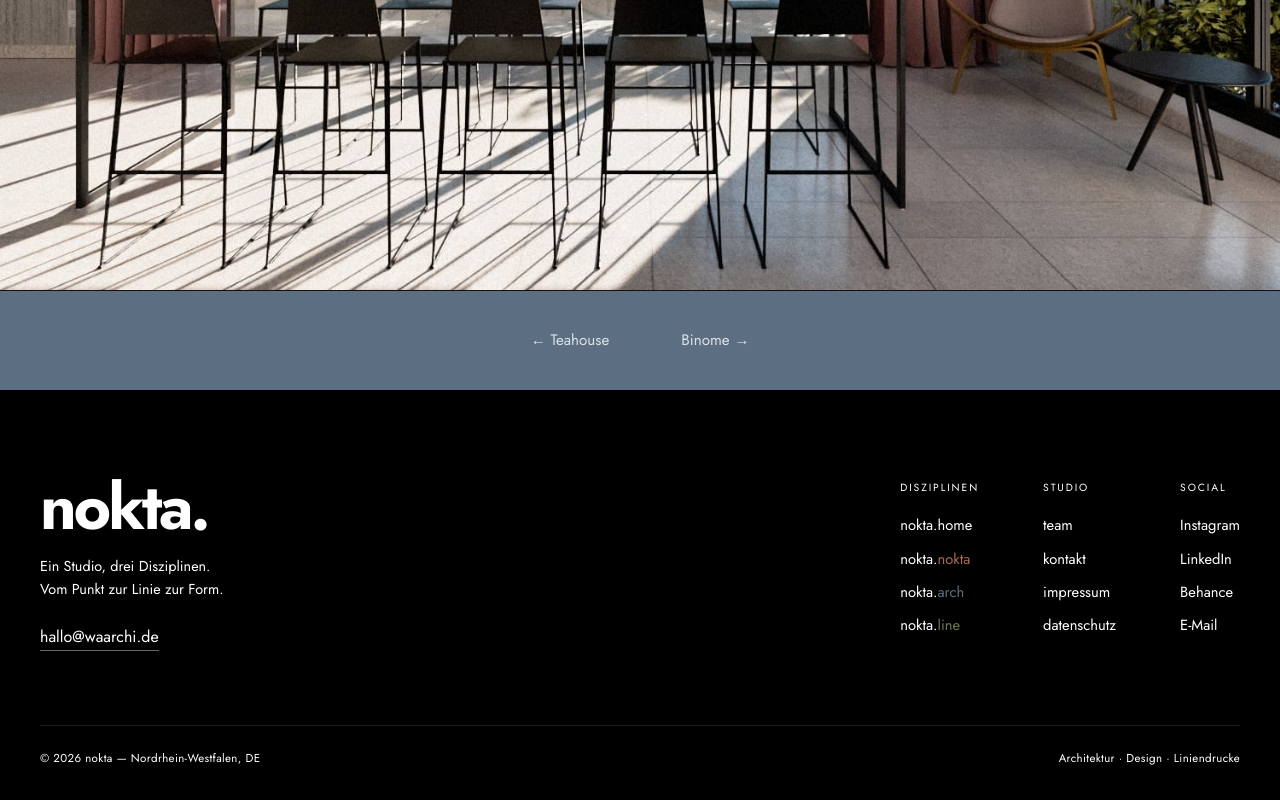
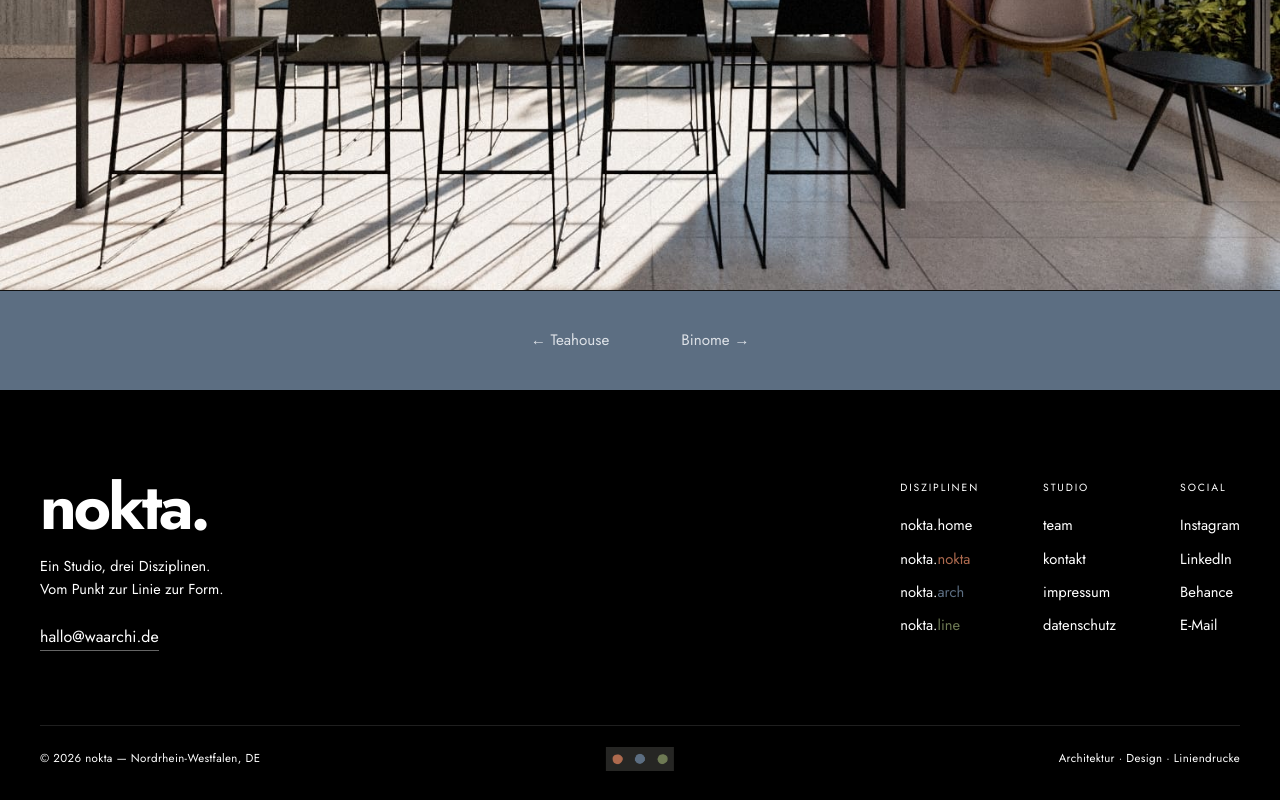
Before and after one commit to garpu-ng/nokta-web, a Next.js app: page /projekte/beatbuilding in a window 1280 px wide. Shown: the part 3704-4504 px from the top of the page. Built offline with nearby package versions, Linux system fonts and the light colour scheme.

Commit message:
Add centred dot-row animation to footer bottom bar
Co-Authored-By: Claude Opus 4.8 <noreply@anthropic.com>
Claude-Session: https://claude.ai/code/session_01JFD1SPhUTfDHM1obmfkUwz

```diff
--- a/components/Footer.module.css
+++ b/components/Footer.module.css
@@ -82,10 +82,12 @@
 
 /* Bottom line: copyright + tagline */
 .bottom {
+  position: relative;
   margin-top: clamp(3rem, 6vw, 5rem);
   padding-top: 1.5rem;
   border-top: 1px solid rgba(255, 255, 255, 0.12);
   display: flex;
+  align-items: center;
   justify-content: space-between;
   flex-wrap: wrap;
   gap: 0.75rem;
@@ -94,8 +96,26 @@
   color: #fff;
 }
 
+/* Decorative dot-row animation — pinned to the exact centre of the bar so it
+   sits cleanly between the copyright and tagline, independent of their widths.
+   Its own near-black background (#262624) blends into the black footer. */
+.dotsRow {
+  position: absolute;
+  left: 50%;
+  top: calc(50% + 0.75rem);
+  transform: translate(-50%, -50%);
+  height: 24px;
+  width: auto;
+  pointer-events: none;
+  user-select: none;
+}
+
 @media (max-width: 767px) {
   .top {
     flex-direction: column;
   }
+  /* The bar wraps on mobile; a centred overlay would collide with the text. */
+  .dotsRow {
+    display: none;
+  }
 }
--- a/components/Footer.tsx
+++ b/components/Footer.tsx
@@ -56,6 +56,13 @@ export default function Footer() {
 
         <div className={styles.bottom}>
           <span>© 2026 nokta — Nordrhein-Westfalen, DE</span>
+          {/* Decorative dot-row animation, centred in the bar. */}
+          <img
+            src="/nokta_dots_row.gif"
+            alt=""
+            aria-hidden="true"
+            className={styles.dotsRow}
+          />
           <span>Architektur · Design · Liniendrucke</span>
         </div>
       </div>
```
Also changed, not shown: public/nokta_dots_row.gif (added).
